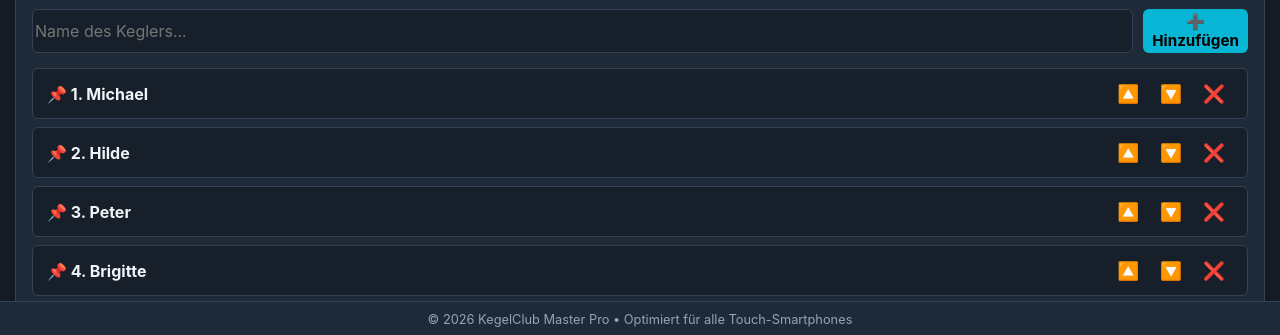
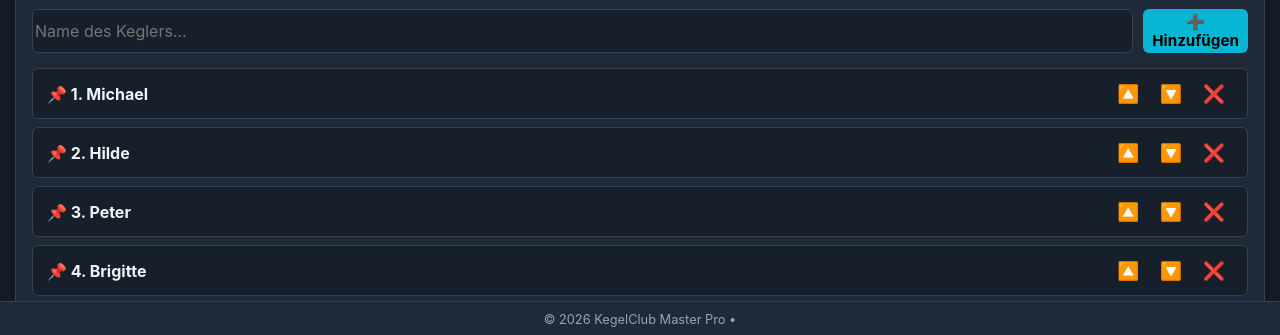
Before and after one commit to juppijo/Kegeln, a website: page Kegeln-2b/index.html in a window 1280 px wide. Shown: the part 463-798 px from the top of the page. Drawn offline with nearby package versions, Linux system fonts and the light colour scheme; no server answers.

Commit message:
Update index.html

```diff
--- a/Kegeln-2b/index.html
+++ b/Kegeln-2b/index.html
@@ -9,7 +9,6 @@
 
     <link rel="stylesheet" href="style.css">
 
-    <link rel="manifest" href="manifest.json">
     <meta name="theme-color" content="#0d9488">
 
 </head>
@@ -483,7 +482,7 @@
     </main>
 
     <footer>
-        <p>&copy; 2026 KegelClub Master Pro &bull; Optimiert für alle Touch-Smartphones</p>
+        <p>&copy; 2026 KegelClub Master Pro &bull;</p>
     </footer>
 
     <script src="/socket.io/socket.io.js"></script>
```
